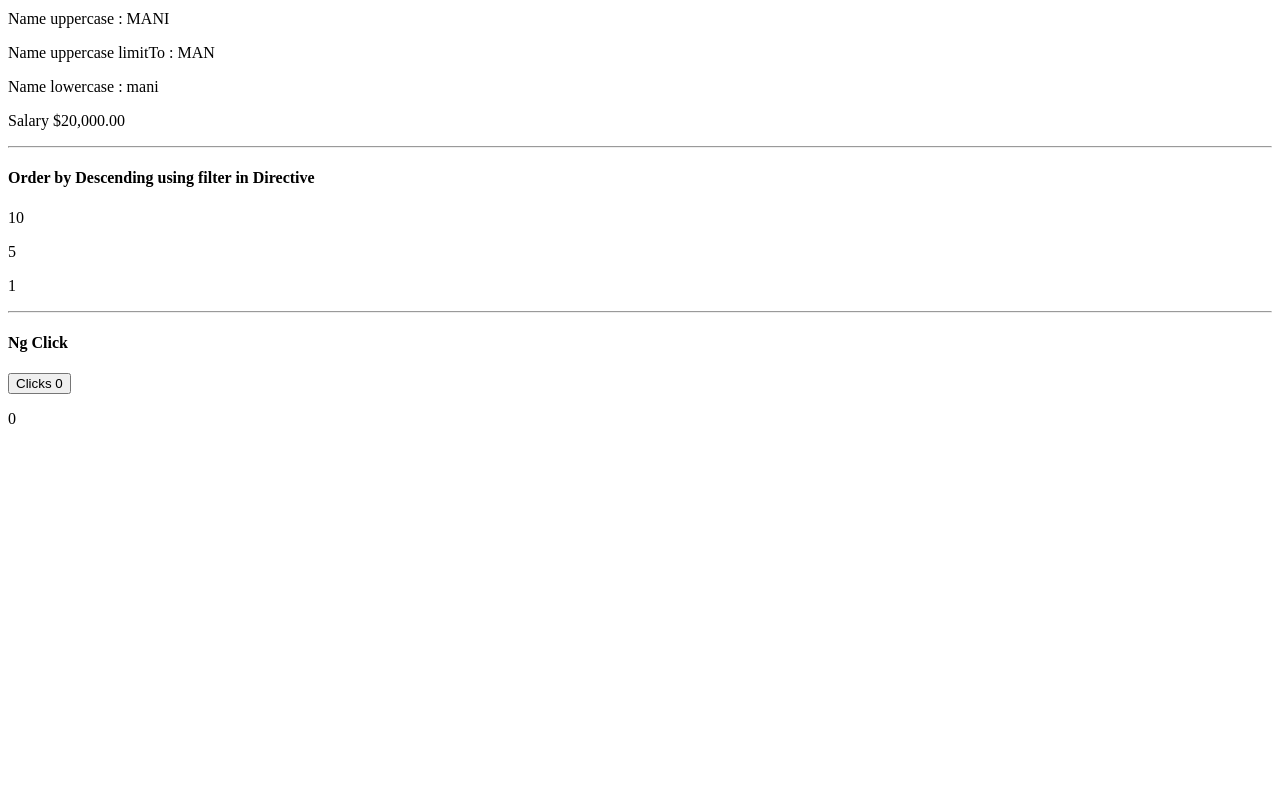
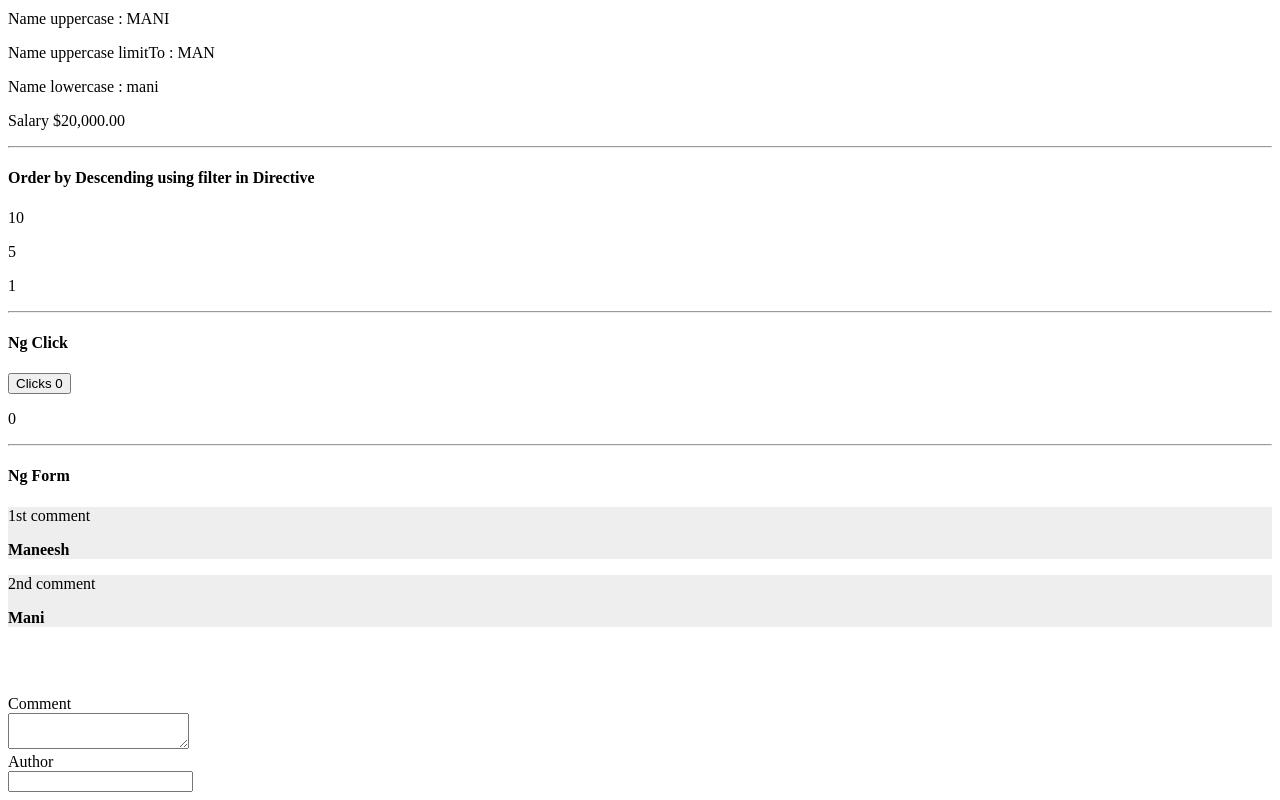
Before and after one commit to maneeswarmutyala/angularjs, a plain HTML site: page index.html in a window 1280 px wide. Shown: the part 667-1467 px from the top of the page. Before the commit the page ends 1111 px from the top, so only its background shows below. Drawn offline with nearby package versions, Linux system fonts and the light colour scheme.

Commit message:
form and ng-model

```diff
--- a/app.js
+++ b/app.js
@@ -48,5 +48,12 @@ app.controller("justcontroller", [
     $scope.toggleshow = function () {
       $scope.show = !$scope.show;
     };
+    $scope.reviews = [ {
+        comment : '1st comment',
+        by : 'Maneesh'
+    },{
+        comment : '2nd comment',
+        by : 'Mani'
+    },]
   },
 ]);
--- a/index.html
+++ b/index.html
@@ -46,6 +46,23 @@
         <h4> Ng Click</h4>
         <button ng-click="count=count+1;toggleshow()">Clicks {{count}} </button>
         <p ng-show="show">{{count}}</p>
+        <hr>
+        <h4> Ng Form</h4>
+        <div ng-repeat="review in reviews">
+            <div style="background-color: #eee;">
+                <p>{{review.comment}}</p>
+                <p><b>{{review.by}}</b></p>
+            </div>
+        </div>
+        <form name="reviewForm">
+            <p>{{form.comment}}</p><br />
+            <p>{{form.author}}</p><br />
+
+            <label>Comment</label><br />
+            <textarea ng-model="form.comment"></textarea><br />
+            <label>Author</label><br />
+            <input type="text" ng-model="form.author" />
+        </form>
     </div>
 </body>
 
```
